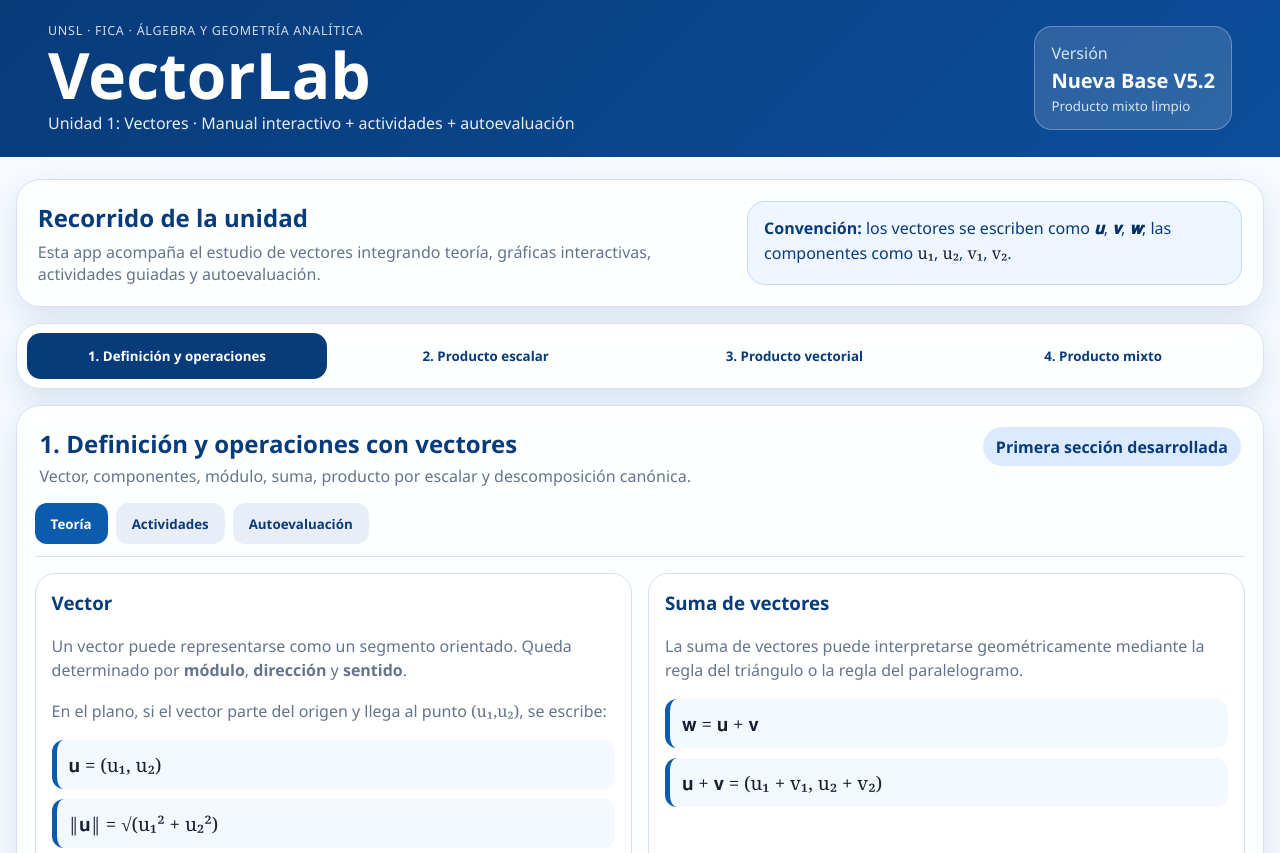
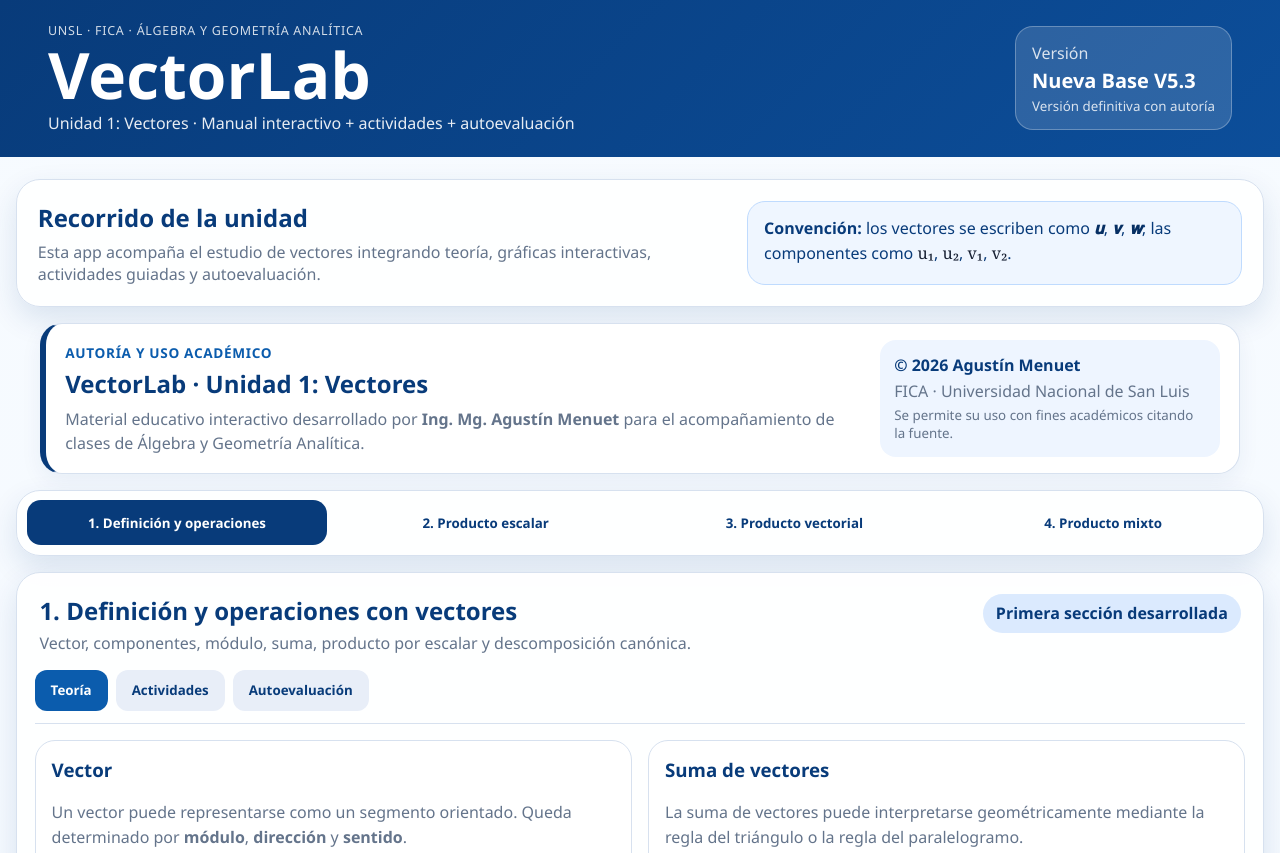
Before and after one commit to AMenuet/vectorlab-unidad_V2, a plain HTML site: page index.html in a window 1280 px wide. Shown: the top 853 px of the page. Drawn offline with Linux system fonts and the light colour scheme.

Commit message:
Add files via upload

```diff
--- a/index.html
+++ b/index.html
@@ -5,7 +5,8 @@
   <meta name="viewport" content="width=device-width, initial-scale=1.0" />
   <title>VectorLab · Unidad 1: Vectores</title>
   <meta name="description" content="Manual interactivo de vectores para Álgebra y Geometría Analítica." />
-  <link rel="stylesheet" href="styles.css?v=5.2" />
+  <meta name="author" content="Ing. Mg. Agustín Menuet · FICA · Universidad Nacional de San Luis" />
+  <link rel="stylesheet" href="styles.css?v=5.3" />
 </head>
 <body>
   <header class="hero">
@@ -16,8 +17,8 @@
     </div>
     <div class="status-card">
       <span>Versión</span>
-      <strong>Nueva Base V5.2</strong>
-      <small>Producto mixto limpio</small>
+      <strong>Nueva Base V5.3</strong>
+      <small>Versión definitiva con autoría</small>
     </div>
   </header>
 
@@ -34,6 +35,23 @@
         <strong>Convención:</strong>
         los vectores se escriben como <span class="vec">𝐮</span>, <span class="vec">𝐯</span>, <span class="vec">𝐰</span>;
         las componentes como <span class="comp">u₁</span>, <span class="comp">u₂</span>, <span class="comp">v₁</span>, <span class="comp">v₂</span>.
+      </div>
+    </section>
+
+
+    <section class="authorship-card">
+      <div>
+        <span class="authorship-kicker">Autoría y uso académico</span>
+        <h2>VectorLab · Unidad 1: Vectores</h2>
+        <p>
+          Material educativo interactivo desarrollado por <strong>Ing. Mg. Agustín Menuet</strong>
+          para el acompañamiento de clases de Álgebra y Geometría Analítica.
+        </p>
+      </div>
+      <div class="copyright-box">
+        <strong>© 2026 Agustín Menuet</strong>
+        <span>FICA · Universidad Nacional de San Luis</span>
+        <small>Se permite su uso con fines académicos citando la fuente.</small>
       </div>
     </section>
 
@@ -1186,10 +1204,11 @@
   </main>
 
   <footer>
-    <span>VectorLab · Nueva Base V5.2</span>
-    <span>Diseño estable · Sin conversión automática de notación</span>
+    <span>VectorLab · Nueva Base V5.3</span>
+    <span>Autor: Ing. Mg. Agustín Menuet · FICA · UNSL · 2026</span>
+    <span>© 2026 Agustín Menuet. Material educativo. Uso académico citando la fuente.</span>
   </footer>
 
-  <script src="app.js?v=5.2"></script>
+  <script src="app.js?v=5.3"></script>
 </body>
 </html>
--- a/styles.css
+++ b/styles.css
@@ -574,3 +574,64 @@
     min-height: 1320px;
   }
 }
+
+
+/* V5.3: autoría y copyright */
+.authorship-card {
+  background: white;
+  border: 1px solid var(--line);
+  border-left: 6px solid var(--blue);
+  border-radius: 22px;
+  padding: 1rem 1.2rem;
+  margin: 1rem auto;
+  max-width: 1200px;
+  display: grid;
+  grid-template-columns: minmax(0, 1fr) 340px;
+  gap: 1rem;
+  align-items: center;
+  box-shadow: 0 8px 22px rgba(8, 59, 122, .06);
+}
+
+.authorship-card h2 {
+  margin: .25rem 0 .45rem;
+  color: var(--blue);
+}
+
+.authorship-card p {
+  margin: 0;
+  color: var(--muted);
+  line-height: 1.5;
+}
+
+.authorship-kicker {
+  color: var(--blue2);
+  font-size: .85rem;
+  font-weight: 800;
+  text-transform: uppercase;
+  letter-spacing: .05em;
+}
+
+.copyright-box {
+  background: #eef5ff;
+  border-radius: 16px;
+  padding: .9rem;
+  display: grid;
+  gap: .25rem;
+  color: var(--blue);
+}
+
+.copyright-box span,
+.copyright-box small {
+  color: var(--muted);
+}
+
+footer {
+  gap: .5rem;
+  flex-wrap: wrap;
+}
+
+@media (max-width: 800px) {
+  .authorship-card {
+    grid-template-columns: 1fr;
+  }
+}
```
Also changed, not shown: 1 other file.
